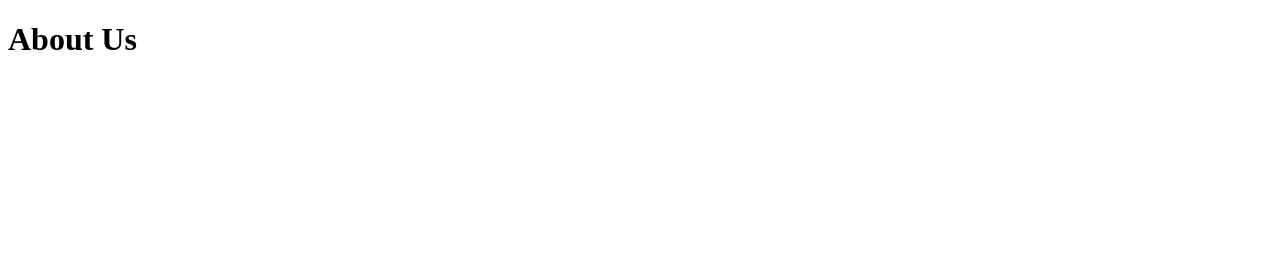
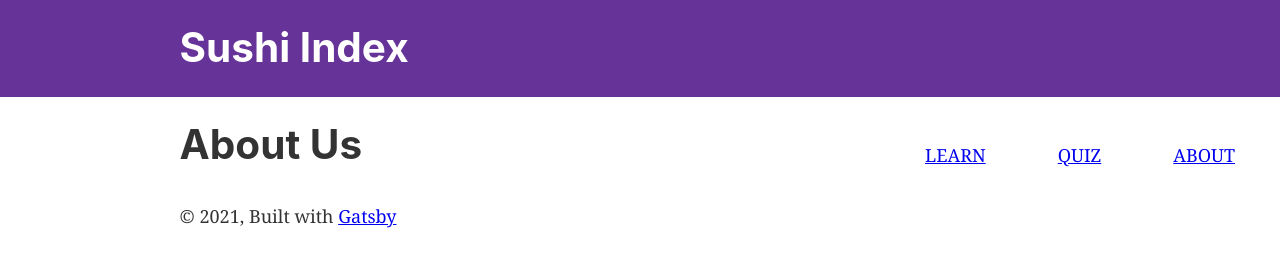
Before and after one commit to honeymkr/sushi-index, a Gatsby site: page /about in a window 1280 px wide. Built offline with nearby package versions, Linux system fonts and the light colour scheme; Gatsby itself is replaced by a stand-in of ours.

Commit message:
added nav to header

```diff
--- a/gatsby-config.js
+++ b/gatsby-config.js
@@ -18,6 +18,7 @@ module.exports = {
     `gatsby-plugin-react-helmet`,
     `gatsby-plugin-image`,
     // `gatsby-plugin-material-ui`,
+    `gatsby-plugin-styled-components`,
     {
       resolve: `gatsby-source-filesystem`,
       options: {
--- a/package.json
+++ b/package.json
@@ -8,6 +8,7 @@
     "@emotion/react": "^11.7.0",
     "@emotion/styled": "^11.6.0",
     "@mui/material": "^5.2.2",
+    "babel-plugin-styled-components": "^2.0.2",
     "gatsby": "^4.2.0",
     "gatsby-plugin-gatsby-cloud": "^4.2.0",
     "gatsby-plugin-image": "^2.2.0",
@@ -16,6 +17,7 @@
     "gatsby-plugin-offline": "^5.2.0",
     "gatsby-plugin-react-helmet": "^5.2.0",
     "gatsby-plugin-sharp": "^4.2.0",
+    "gatsby-plugin-styled-components": "^5.4.0",
     "gatsby-source-contentful": "^7.1.0",
     "gatsby-source-filesystem": "^4.2.0",
     "gatsby-theme-material-ui": "^5.1.0",
@@ -24,7 +26,8 @@
     "prop-types": "^15.7.2",
     "react": "^17.0.1",
     "react-dom": "^17.0.1",
-    "react-helmet": "^6.1.0"
+    "react-helmet": "^6.1.0",
+    "styled-components": "^5.3.3"
   },
   "devDependencies": {
     "prettier": "^2.4.1"
--- a/src/components/header.js
+++ b/src/components/header.js
@@ -1,6 +1,13 @@
 import * as React from "react"
 import PropTypes from "prop-types"
 import { Link } from "gatsby"
+import styled from "styled-components"
+
+const NavLink = styled.li`
+float:left;
+padding:2rem;
+text-decoration:none;
+`
 
 const Header = ({ siteTitle }) => (
   <header
@@ -29,11 +36,17 @@ const Header = ({ siteTitle }) => (
       </h1>
     </div>
 
-<nav>
+<nav
+style={{
+  float: `right`,
+  padding: `.5rem`,
+  marginBottom: `1.45rem`,
+}}
+>
   <ul>
-    <li> <Link to="/learn" >LEARN </Link>  </li>
-    <li> <Link to="/quiz">QUIZ</Link> </li>
-    <li> <Link to="/about">ABOUT</Link> </li>
+    <NavLink> <Link to="/fish" >LEARN </Link>  </NavLink>
+    <NavLink> <Link to="/quiz">QUIZ</Link> </NavLink>
+    <NavLink> <Link to="/about">ABOUT</Link> </NavLink>
 
   </ul>
 </nav>
--- a/src/components/layout.css
+++ b/src/components/layout.css
@@ -356,6 +356,7 @@ ul {
   margin-bottom: 1.45rem;
   list-style-position: outside;
   list-style-image: none;
+  list-style-type: none;
 }
 ol {
   margin-left: 1.45rem;
--- a/src/pages/about.js
+++ b/src/pages/about.js
@@ -1,10 +1,18 @@
 import * as React from "react"
+import Layout from "../components/Layout.js"
+import Seo from "../components/seo"
 
 
 
 const IndexPage = () => (
 
-    <h1>About Us</h1>
+    <Layout>
+        <Seo title="About" />
+
+        <h1>About Us</h1>
+
+    </Layout>
+
 
 
 )
--- a/src/pages/fish.js
+++ b/src/pages/fish.js
@@ -1,6 +1,7 @@
 import * as React from "react"
 import  { graphql} from "gatsby"
 import Layout from "../components/layout"
+import Seo from "../components/seo"
 
 
 
@@ -8,6 +9,7 @@ const fishList = ({data}) => {
 
     return (
         <Layout>
+          <Seo title="Fish Index" />
 
         <h1>Fish</h1>
             <ul>
```
Also changed, not shown: src/pages/quiz.js (+10 -1 lines), 1 other file.
